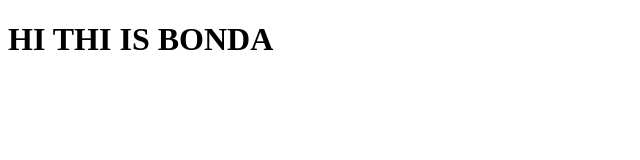
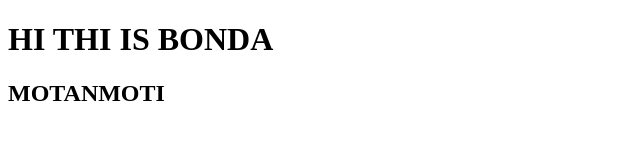
Before and after one commit to JAYASURYA07/SAMPLEREPO, a plain HTML site: page index1.html in a window 1280 px wide. Shown: the whole page, without its empty margins (0-640 px from the left). Drawn offline with Linux system fonts and the light colour scheme.

Commit message:
feat:ADDED H2

```diff
--- a/index1.html
+++ b/index1.html
@@ -8,5 +8,6 @@
 </head>
 <body>
     <h1> HI THI IS BONDA </h1>
+    <h2>MOTANMOTI</h2>
 </body>
 </html>
```
